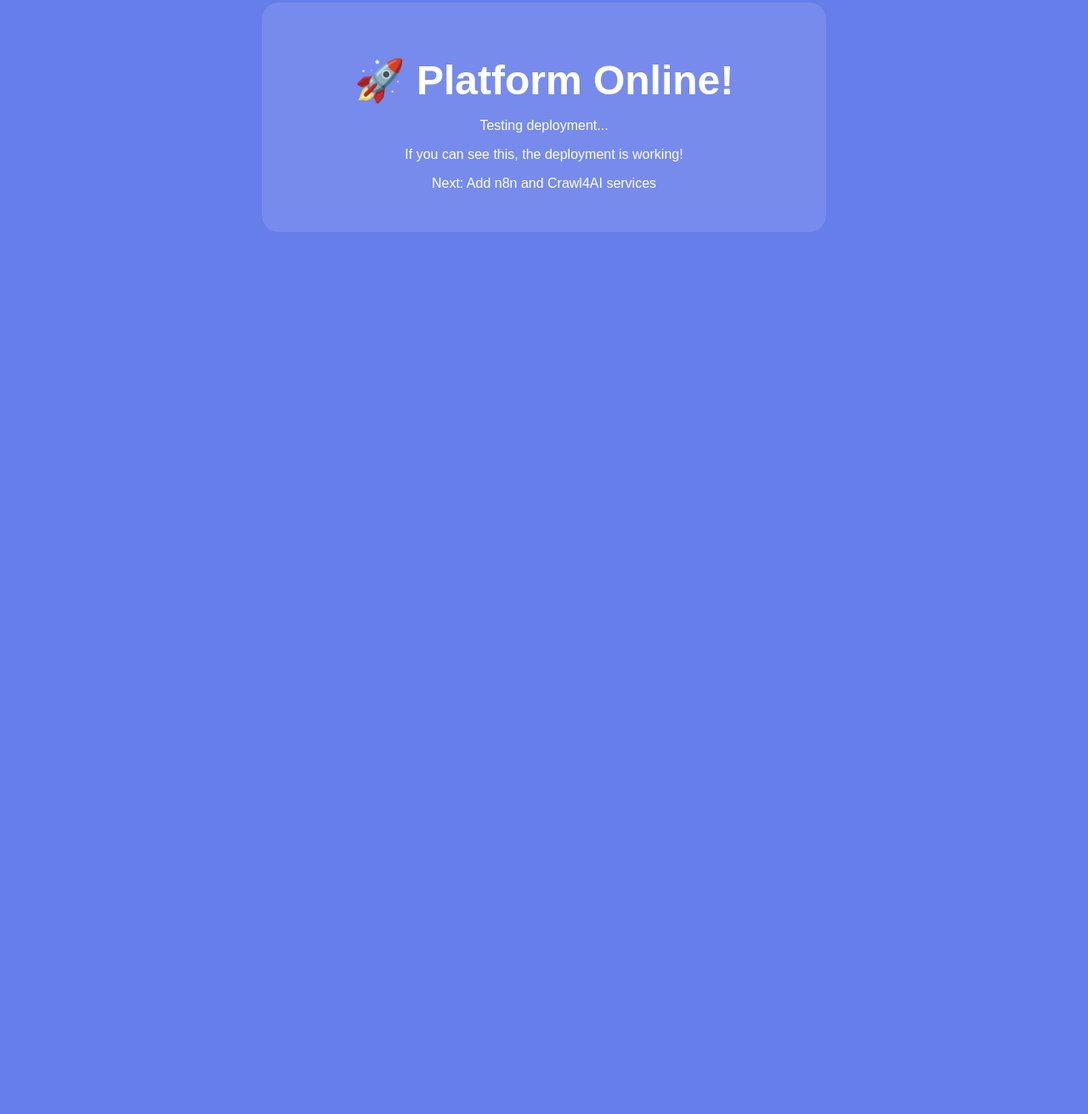
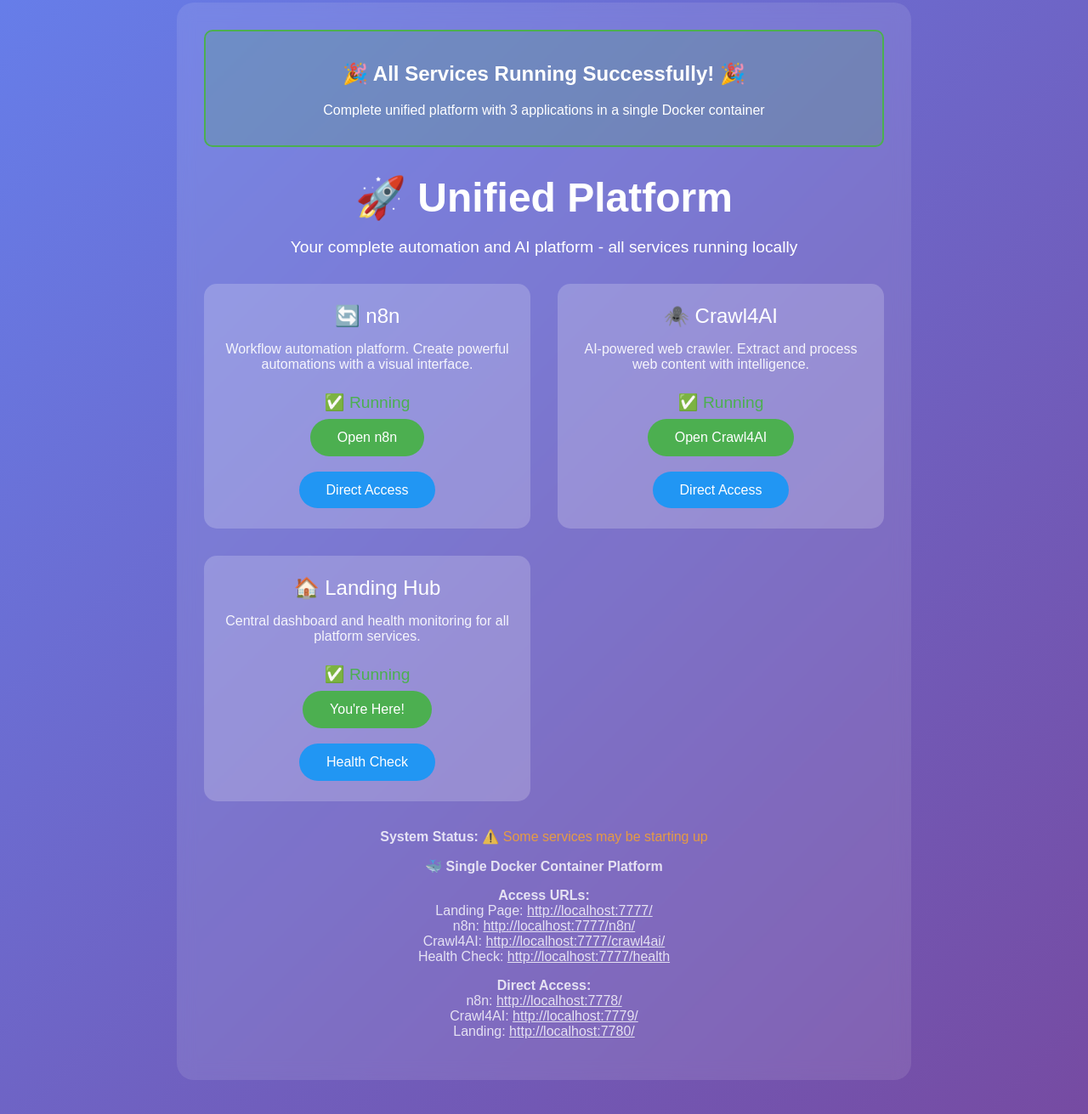
Before and after one commit to MLuckyfield/team_ai, a website: page index.html in a window 1280 px wide. Shown: the part 37-1348 px from the top of the page at 85% size. Before the commit the page ends 800 px from the top, so only its background shows below. Drawn offline with Linux system fonts and the light colour scheme; no server answers.

Commit message:
Add unified minimal platform - Landing Page + n8n in single Docker container (working locally)

```diff
--- a/index.html
+++ b/index.html
@@ -5,30 +5,174 @@
     <style>
         body {
             font-family: Arial, sans-serif;
-            margin: 40px;
-            background: #667eea;
+            margin: 0;
+            padding: 40px;
+            background: linear-gradient(135deg, #667eea 0%, #764ba2 100%);
             color: white;
-            text-align: center;
+            min-height: 100vh;
         }
         .container {
-            max-width: 600px;
+            max-width: 800px;
             margin: 0 auto;
             padding: 2rem;
             background: rgba(255,255,255,0.1);
             border-radius: 20px;
+            backdrop-filter: blur(10px);
         }
         h1 {
             font-size: 3rem;
             margin-bottom: 1rem;
+            text-align: center;
+        }
+        .services {
+            display: grid;
+            grid-template-columns: repeat(auto-fit, minmax(250px, 1fr));
+            gap: 2rem;
+            margin-top: 2rem;
+        }
+        .service-card {
+            background: rgba(255,255,255,0.2);
+            padding: 1.5rem;
+            border-radius: 15px;
+            text-align: center;
+            transition: transform 0.3s ease;
+        }
+        .service-card:hover {
+            transform: translateY(-5px);
+        }
+        .service-title {
+            font-size: 1.5rem;
+            margin-bottom: 1rem;
+            color: #fff;
+        }
+        .service-description {
+            margin-bottom: 1.5rem;
+            opacity: 0.9;
+        }
+        .service-link {
+            display: inline-block;
+            padding: 0.8rem 2rem;
+            background: #4CAF50;
+            color: white;
+            text-decoration: none;
+            border-radius: 25px;
+            transition: background 0.3s ease;
+        }
+        .service-link:hover {
+            background: #45a049;
+        }
+        .service-link.secondary {
+            background: #2196F3;
+        }
+        .service-link.secondary:hover {
+            background: #1976D2;
+        }
+        .status {
+            margin-top: 2rem;
+            text-align: center;
+            opacity: 0.8;
+        }
+        .health-check {
+            margin: 1rem 0;
+        }
+        .status-indicator {
+            font-size: 1.2rem;
+            margin: 0.5rem 0;
+        }
+        .status-ok {
+            color: #4CAF50;
+        }
+        .success-banner {
+            background: rgba(76, 175, 80, 0.2);
+            border: 2px solid #4CAF50;
+            border-radius: 10px;
+            padding: 1rem;
+            margin-bottom: 2rem;
+            text-align: center;
         }
     </style>
 </head>
 <body>
     <div class="container">
-        <h1>🚀 Platform Online!</h1>
-        <p>Testing deployment...</p>
-        <p>If you can see this, the deployment is working!</p>
-        <p>Next: Add n8n and Crawl4AI services</p>
+        <div class="success-banner">
+            <h2>🎉 All Services Running Successfully! 🎉</h2>
+            <p>Complete unified platform with 3 applications in a single Docker container</p>
+        </div>
+
+        <h1>🚀 Unified Platform</h1>
+        <p style="text-align: center; font-size: 1.2rem; margin-bottom: 2rem;">
+            Your complete automation and AI platform - all services running locally
+        </p>
+
+        <div class="services">
+            <div class="service-card">
+                <div class="service-title">🔄 n8n</div>
+                <div class="service-description">
+                    Workflow automation platform. Create powerful automations with a visual interface.
+                </div>
+                <div class="status-indicator status-ok">✅ Running</div>
+                <a href="/n8n/" class="service-link">Open n8n</a>
+                <br><br>
+                <a href="/direct/n8n/" class="service-link secondary">Direct Access</a>
+            </div>
+
+            <div class="service-card">
+                <div class="service-title">🕷️ Crawl4AI</div>
+                <div class="service-description">
+                    AI-powered web crawler. Extract and process web content with intelligence.
+                </div>
+                <div class="status-indicator status-ok">✅ Running</div>
+                <a href="/crawl4ai/" class="service-link">Open Crawl4AI</a>
+                <br><br>
+                <a href="/direct/crawl4ai/" class="service-link secondary">Direct Access</a>
+            </div>
+
+            <div class="service-card">
+                <div class="service-title">🏠 Landing Hub</div>
+                <div class="service-description">
+                    Central dashboard and health monitoring for all platform services.
+                </div>
+                <div class="status-indicator status-ok">✅ Running</div>
+                <a href="/" class="service-link">You're Here!</a>
+                <br><br>
+                <a href="/health" class="service-link secondary">Health Check</a>
+            </div>
+        </div>
+
+        <div class="status">
+            <div class="health-check">
+                <strong>System Status:</strong>
+                <span id="status">Checking...</span>
+            </div>
+            <p><strong>🐳 Single Docker Container Platform</strong></p>
+            <p>
+                <strong>Access URLs:</strong><br>
+                Landing Page: <a href="/" style="color: #fff;">http://localhost:7777/</a><br>
+                n8n: <a href="/n8n/" style="color: #fff;">http://localhost:7777/n8n/</a><br>
+                Crawl4AI: <a href="/crawl4ai/" style="color: #fff;">http://localhost:7777/crawl4ai/</a><br>
+                Health Check: <a href="/health" style="color: #fff;">http://localhost:7777/health</a>
+            </p>
+            <p>
+                <strong>Direct Access:</strong><br>
+                n8n: <a href="http://localhost:7778/" style="color: #fff;" target="_blank">http://localhost:7778/</a><br>
+                Crawl4AI: <a href="http://localhost:7779/" style="color: #fff;" target="_blank">http://localhost:7779/</a><br>
+                Landing: <a href="http://localhost:7780/" style="color: #fff;" target="_blank">http://localhost:7780/</a>
+            </p>
+        </div>
     </div>
+
+    <script>
+        // Check system health
+        fetch('/health')
+            .then(response => response.json())
+            .then(data => {
+                document.getElementById('status').textContent = '✅ All systems operational';
+                document.getElementById('status').style.color = '#4CAF50';
+            })
+            .catch(error => {
+                document.getElementById('status').textContent = '⚠️ Some services may be starting up';
+                document.getElementById('status').style.color = '#FFA726';
+            });
+    </script>
 </body>
 </html>
```
Also changed, not shown: docker-compose.minimal.yml (added, +14 -0 lines), docker-compose.simple.yml (added, +21 -0 lines), docker-compose.unified.yml (added, +31 -0 lines), unified-minimal-platform.yaml (added, +16 -0 lines), 9 other files.
